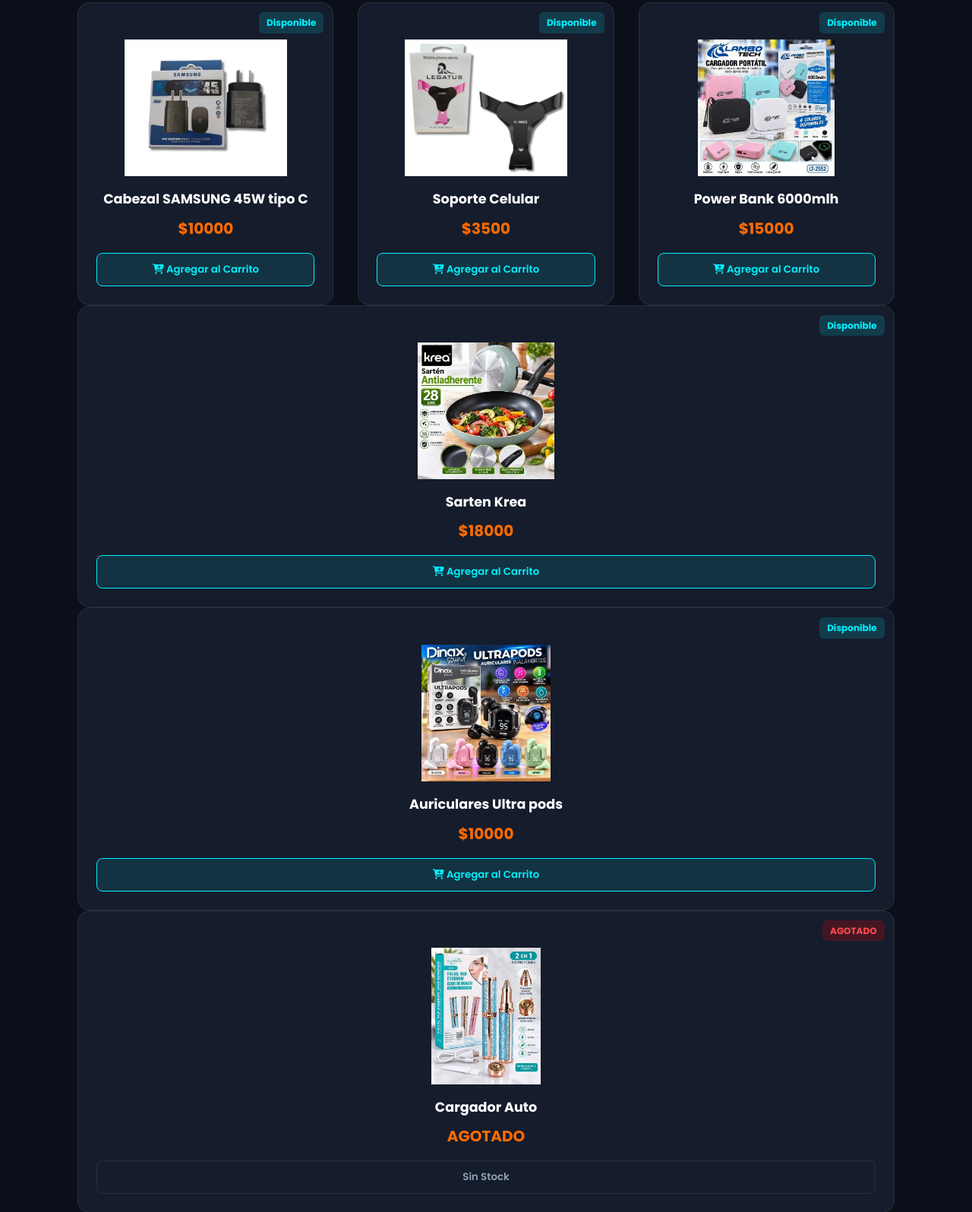
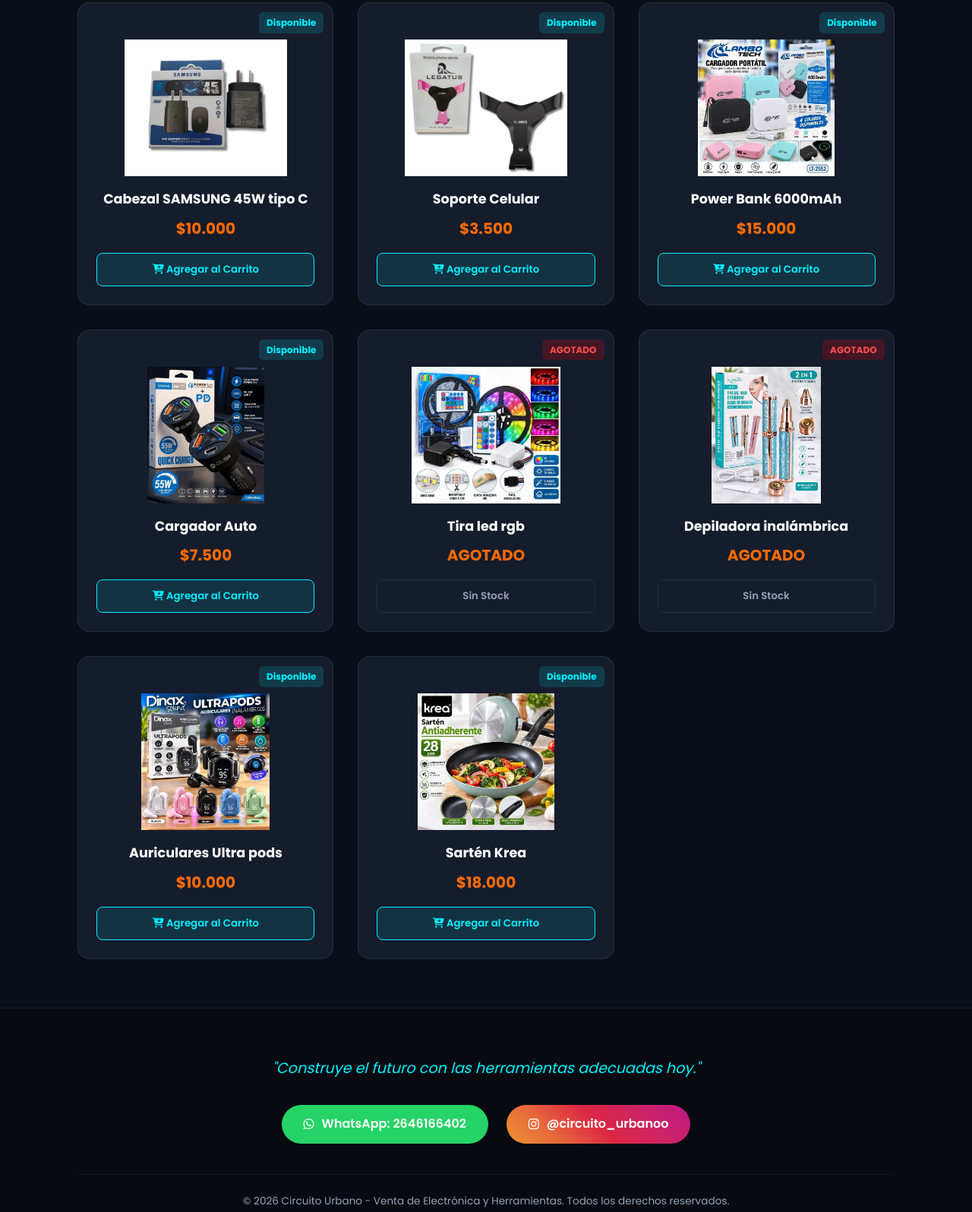
Before and after one commit to lucasfmarinero-eng/circuitourbano, a plain HTML site: page index.html in a window 1280 px wide. Shown: the part 2508-4104 px from the top of the page at 76% size. Drawn offline with Linux system fonts and the light colour scheme.

Commit message:
Add files via upload

```diff
--- a/index.html
+++ b/index.html
@@ -148,102 +148,83 @@
             <!-- Producto 9 -->
             <div class="product-card">
                 <div class="product-badge">Disponible</div>
-                <img src="9.webp" alt="Cable SAMSUNG USB a Tipo C" class="product-img" onclick="openModal('Cable SAMSUNG USB a Tipo C', 4000, '9.webp', 'Cable de carga rápida Samsung USB a Tipo C. Compatible con una amplia variedad de dispositivos moviles.')">
+                <img src="9.webp" alt="Cable SAMSUNG USB a Tipo C" class="product-img" onclick="openModal('Cable SAMSUNG USB a Tipo C', 4000, '9.webp', 'Cable de carga rápida Samsung USB a Tipo C. Compatible con una amplia variedad de dispositivos móviles.')">
                 <h3>Cable SAMSUNG USB a Tipo C</h3>
                 <p class="price">$4.000</p>
                 <button class="btn-add-cart" onclick="addToCart('Cable SAMSUNG USB a Tipo C', 4000, '9.webp')"><i class="fa-solid fa-cart-plus"></i> Agregar al Carrito</button>
             </div>
 
-            <!-- producto 10-->
+            <!-- Producto 10 -->
             <div class="product-card">
                 <div class="product-badge">Disponible</div>
-                <img src="10.webp" alt="Cabezal Samsung 45W Tipo C" class="product-img" onclick="openModal('Cable SAMSUNG USB a Tipo C', 10000, '10.webp', 'Cabezal cargador SAMSUNG 45w TURBO tipo c.')">
+                <img src="10.webp" alt="Cabezal Samsung 45W Tipo C" class="product-img" onclick="openModal('Cabezal SAMSUNG 45W tipo C', 10000, '10.webp', 'Cabezal cargador SAMSUNG 45W TURBO tipo C.')">
                 <h3>Cabezal SAMSUNG 45W tipo C</h3>
-                <p class="price">$10000</p>
-                <button class="btn-add-cart" onclick="addToCart('Cable SAMSUNG USB a Tipo C', 10000, '10.webp')"><i class="fa-solid fa-cart-plus"></i> Agregar al Carrito</button>
+                <p class="price">$10.000</p>
+                <button class="btn-add-cart" onclick="addToCart('Cabezal SAMSUNG 45W tipo C', 10000, '10.webp')"><i class="fa-solid fa-cart-plus"></i> Agregar al Carrito</button>
             </div>
 
-            <!--producto 11-->
-
+            <!-- Producto 11 -->
             <div class="product-card">
                 <div class="product-badge">Disponible</div>
-                <img src="11.webp" alt="Soporte Celular" class="product-img" onclick="openModal('Soporte Celular', 3500, '11.webp', 'Soporte celurar para auto.')">
+                <img src="11.webp" alt="Soporte Celular" class="product-img" onclick="openModal('Soporte Celular', 3500, '11.webp', 'Soporte celular de alta sujeción para auto.')">
                 <h3>Soporte Celular</h3>
-                <p class="price">$3500</p>
+                <p class="price">$3.500</p>
                 <button class="btn-add-cart" onclick="addToCart('Soporte Celular', 3500, '11.webp')"><i class="fa-solid fa-cart-plus"></i> Agregar al Carrito</button>
             </div>
 
-         <!--producto 12-->
-
+            <!-- Producto 12 -->
             <div class="product-card">
                 <div class="product-badge">Disponible</div>
-                <img src="12.webp" alt="Power Bank 6000mlh" class="product-img" onclick="openModal('Power Bank 6000mlh', 15000, '12.webp', 'Power Bank 6000mlh.')">
-                <h3>Power Bank 6000mlh</h3>
-                <p class="price">$15000</p>
-                <button class="btn-add-cart" onclick="addToCart('Power Bank 6000mlh', 15000, '12.webp')"><i class="fa-solid fa-cart-plus"></i> Agregar al Carrito</button>
+                <img src="12.webp" alt="Power Bank 6000mAh" class="product-img" onclick="openModal('Power Bank 6000mAh', 15000, '12.webp', 'Batería portátil Power Bank 6000mAh de carga rápida.')">
+                <h3>Power Bank 6000mAh</h3>
+                <p class="price">$15.000</p>
+                <button class="btn-add-cart" onclick="addToCart('Power Bank 6000mAh', 15000, '12.webp')"><i class="fa-solid fa-cart-plus"></i> Agregar al Carrito</button>
             </div>
 
-
-        </div>
-        <!--producto 17-->
-
+            <!-- Producto 13 -->
             <div class="product-card">
                 <div class="product-badge">Disponible</div>
-                <img src="17.webp" alt="Sarten Krea" class="product-img" onclick="openModal('Sarten Krea', 18000, '17.webp', 'Sarten Krea.')">
-                <h3>Sarten Krea</h3>
-                <p class="price">$18000</p>
-                <button class="btn-add-cart" onclick="addToCart('Sarten Krea', 18000, '17.webp')"><i class="fa-solid fa-cart-plus"></i> Agregar al Carrito</button>
+                <img src="13.webp" alt="Cargador Auto" class="product-img" onclick="openModal('Cargador Auto', 7500, '13.webp', 'Cargador de auto rápido y compacto.')">
+                <h3>Cargador Auto</h3>
+                <p class="price">$7.500</p>
+                <button class="btn-add-cart" onclick="addToCart('Cargador Auto', 7500, '13.webp')"><i class="fa-solid fa-cart-plus"></i> Agregar al Carrito</button>
             </div>
-          <!--producto 16-->
 
-             <div class="product-card">
-                <div class="product-badge">Disponible</div>
-                <img src="16.webp" alt="Auriculares Ultra pods" class="product-img" onclick="openModal('Auriculares Ultra pods', 10000, '16.webp', 'Auriculares Ultra pods.')">
-                <h3>Auriculares Ultra pods</h3>
-                <p class="price">$10000</p>
-                <button class="btn-add-cart" onclick="addToCart('Cargador Auto', 10000, '16.webp')"><i class="fa-solid fa-cart-plus"></i> Agregar al Carrito</button>
-             </div>
-            <!--producto 15-->
-
+            <!-- Producto 14 -->
             <div class="product-card out-of-stock">
                 <div class="product-badge sold-out">AGOTADO</div>
-                <img src="15.webp" alt="depiladora inalambrica" class="product-img" onclick="openModal('depiladora inalambrica', 0, '15.webp', 'depiladora inalambrica.')">
-                <h3>Cargador Auto</h3>
+                <img src="14.webp" alt="Tira led rgb" class="product-img" onclick="openModal('Tira led rgb', 0, '14.webp', 'Tira de luces LED RGB multicolor con control remoto.')">
+                <h3>Tira led rgb</h3>
                 <p class="price">AGOTADO</p>
                 <button class="btn-add-cart" disabled>Sin Stock</button>
             </div>
 
+            <!-- Producto 15 -->
+            <div class="product-card out-of-stock">
+                <div class="product-badge sold-out">AGOTADO</div>
+                <img src="15.webp" alt="Depiladora inalambrica" class="product-img" onclick="openModal('Depiladora inalámbrica', 0, '15.webp', 'Depiladora recargable inalámbrica.')">
+                <h3>Depiladora inalámbrica</h3>
+                <p class="price">AGOTADO</p>
+                <button class="btn-add-cart" disabled>Sin Stock</button>
+            </div>
 
-
-            <!--producto 13-->
-
+            <!-- Producto 16 -->
             <div class="product-card">
                 <div class="product-badge">Disponible</div>
-                <img src="13.webp" alt="Cargador Auto" class="product-img" onclick="openModal('Cargador Auto', 7500, '13.webp', 'Cargador Auto.')">
-                <h3>Cargador Auto</h3>
-                <p class="price">$7500</p>
-                <button class="btn-add-cart" onclick="addToCart('Cargador Auto', 7500, '13.webp')"><i class="fa-solid fa-cart-plus"></i> Agregar al Carrito</button>
+                <img src="16.webp" alt="Auriculares Ultra pods" class="product-img" onclick="openModal('Auriculares Ultra pods', 10000, '16.webp', 'Auriculares bluetooth inalámbricos Ultra pods.')">
+                <h3>Auriculares Ultra pods</h3>
+                <p class="price">$10.000</p>
+                <button class="btn-add-cart" onclick="addToCart('Auriculares Ultra pods', 10000, '16.webp')"><i class="fa-solid fa-cart-plus"></i> Agregar al Carrito</button>
             </div>
 
-
-
-
-              <!--producto 14-->
-
-             <div class="product-card out-of-stock">
-                <div class="product-badge sold-out">AGOTADO</div>
-                <img src="14.webp" alt="Tira led rgb" class="product-img" onclick="openModal('Tira led rgb', 7500, '14.webp', 'Tira led rgb.')">
-                <h3>Tira led rgb</h3>
-                <p class="price">AGOTADO</p>
-                <button class="btn-add-cart" disabled>Sin Stock</button>
-
-
-
-
-
+            <!-- Producto 17 -->
+            <div class="product-card">
+                <div class="product-badge">Disponible</div>
+                <img src="17.webp" alt="Sartén Krea" class="product-img" onclick="openModal('Sartén Krea', 18000, '17.webp', 'Sartén antideslizante Krea de alta calidad.')">
+                <h3>Sartén Krea</h3>
+                <p class="price">$18.000</p>
+                <button class="btn-add-cart" onclick="addToCart('Sartén Krea', 18000, '17.webp')"><i class="fa-solid fa-cart-plus"></i> Agregar al Carrito</button>
             </div>
-
-
 
         </div>
     </section>
@@ -282,16 +263,14 @@
         </div>
     </div>
 
-    <!-- Modal de Formulario de Envío por Email -->
+    <!-- Modal de Formulario de Envío por Email con Formspree -->
     <div id="checkout-modal" class="modal">
         <div class="modal-content">
             <span class="close-modal" onclick="closeCheckoutModal()">&times;</span>
             <h2>Finalizar Pedido</h2>
-            <p>Ingresa tus datos para enviarte el detalle del pedido a tu email y contactarte.</p>
+            <p>Ingresa tus datos para enviarte el detalle del pedido directamente a nuestro correo electrónico.</p>
 
-            <!-- Reemplaza "https://formspree.io/f/xxxxxxxx" por tu Endpoint de Formspree si deseas activarlo por mail directo -->
-            <form id="checkout-form" action="https://formspree.io/f/lucasfmarinero@gmail.com" method="POST" onsubmit="sendOrder(event)">
-                <input type="hidden" name="destino" value="lucasfmarinero@gmail.com">
+            <form id="checkout-form" action="https://formspree.io/f/xeaewlgp" method="POST">
                 <input type="hidden" name="Detalle_del_Pedido" id="order-details-input">
 
                 <div class="form-group">
@@ -431,7 +410,6 @@
                 return;
             }
 
-            // Construir texto del pedido
             let orderSummary = "Resumen del Pedido:\n";
             let total = 0;
             cart.forEach(item => {
@@ -458,11 +436,6 @@
             document.getElementById('cart-sidebar').classList.remove('active');
             document.getElementById('overlay').style.display = 'none';
         }
-
-        function sendOrder(event) {
-            // Nota: Para recibir directamente los emails mediante Formspree, activa tu cuenta gratis en formspree.io vinculada a lucasfmarinero@gmail.com
-            alert('¡Gracias por tu compra! Tu pedido está siendo enviado a lucasfmarinero@gmail.com.');
-        }
     </script>
 </body>
 </html>
```
Lines whose indentation alone changed are shown as unchanged.
